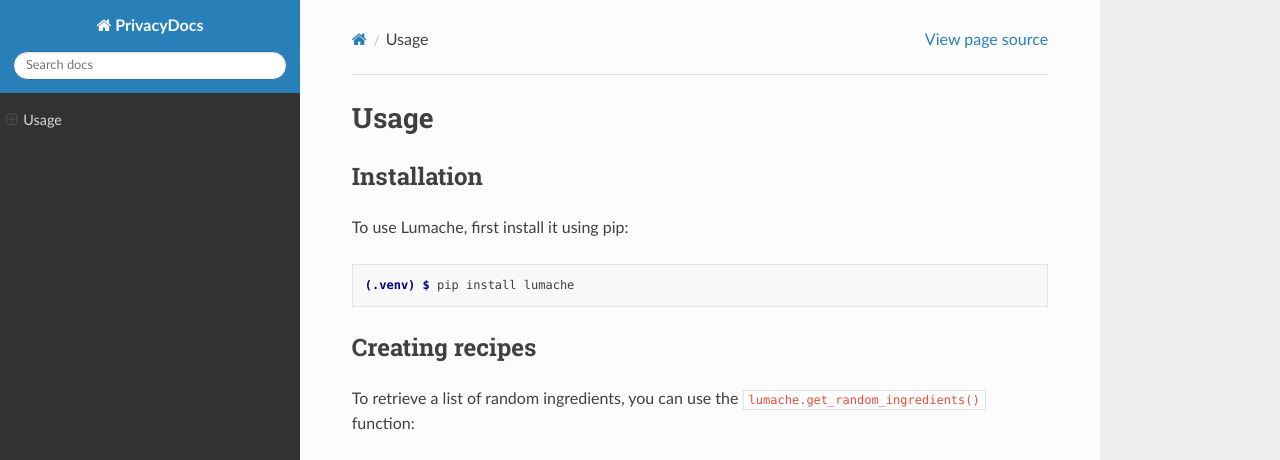
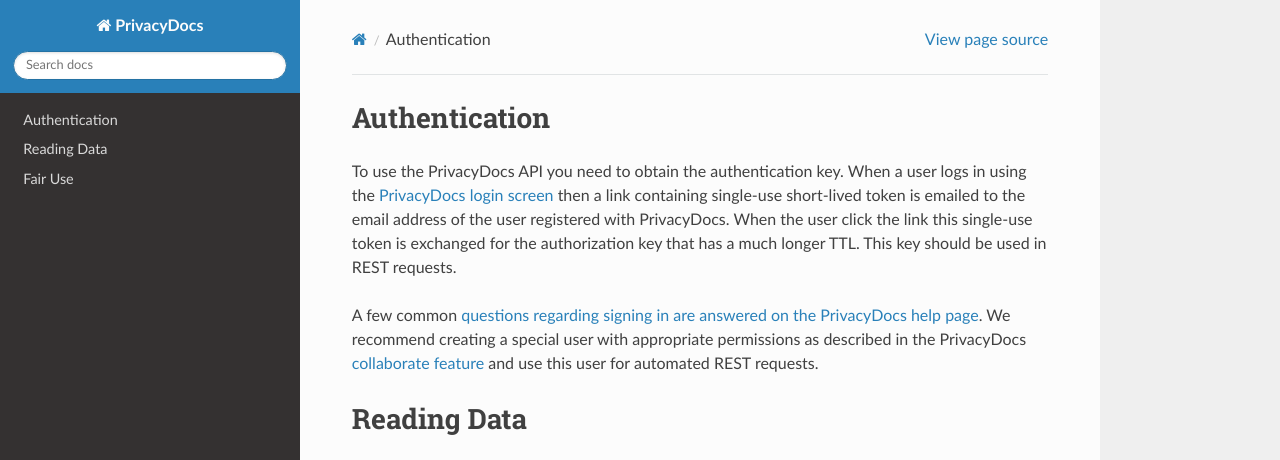
Before and after one commit to privacydocs-eu/docs, a Sphinx documentation site: the page built from docs/source/usage.rst, in a window 1280 px wide and 1036 px high. Shown: the top 460 px of the window. Built offline with Sphinx 7.4.7 and the Read the Docs theme 3.1.0, drawn with Linux system fonts in a browser that asks for light colours; some of the changed text lies outside the part shown; grey boxes are pictures that could not be loaded.

Commit message:
Update usage.rst

```diff
--- a/docs/source/usage.rst
+++ b/docs/source/usage.rst
@@ -1,33 +1,26 @@
-Usage
-=====
+Authentication
+==============
 
-.. _installation:
+To use the PrivacyDocs API you need to obtain the authentication key.
+When a user logs in using the `PrivacyDocs login screen <https://app.privacydocs.eu/?cmd=login>`_ then a link containing single-use short-lived token is emailed to the email address of the user registered with PrivacyDocs.
+When the user click the link this single-use token is exchanged for the authorization key that has a much longer TTL. This key should be used in REST requests.
 
-Installation
-------------
 
-To use Lumache, first install it using pip:
+A few common `questions regarding signing in are answered on the PrivacyDocs help page <https://privacydocs.eu/en/docs.html#accordion_accounts>`_.
+We recommend creating a special user with appropriate permissions as described in the PrivacyDocs `collaborate feature <https://privacydocs.eu/en/collaborate.html>`_ and use this user for automated REST requests.
 
-.. code-block:: console
 
-   (.venv) $ pip install lumache
+Reading Data
+============
 
-Creating recipes
-----------------
+Reading your data is a common use case of the REST API.
 
-To retrieve a list of random ingredients,
-you can use the ``lumache.get_random_ingredients()`` function:
+To fetch all data visiable to the user, make a GET request to `the PrivacyDocs VIEW endpoint <https://app.privacydocs.eu/api/view>`_ and parse the JSON output.
 
-.. autofunction:: lumache.get_random_ingredients
 
-The ``kind`` parameter should be either ``"meat"``, ``"fish"``,
-or ``"veggies"``. Otherwise, :py:func:`lumache.get_random_ingredients`
-will raise an exception.
+Fair Use
+========
 
-.. autoexception:: lumache.InvalidKindError
-
-For example:
-
->>> import lumache
->>> lumache.get_random_ingredients()
-['shells', 'gorgonzola', 'parsley']
+PrivacyDocs is provided as a services aimed on human users, and the use of automatic scripts that overload the services is prohibited (see the `PrivacyDocs Terms of Service <https://privacydocs.eu/en/ts.html>`_.
+You are expected to make infrequent REST requests that are compatible with fair use of the system.
+Such as making daily backups.
```
